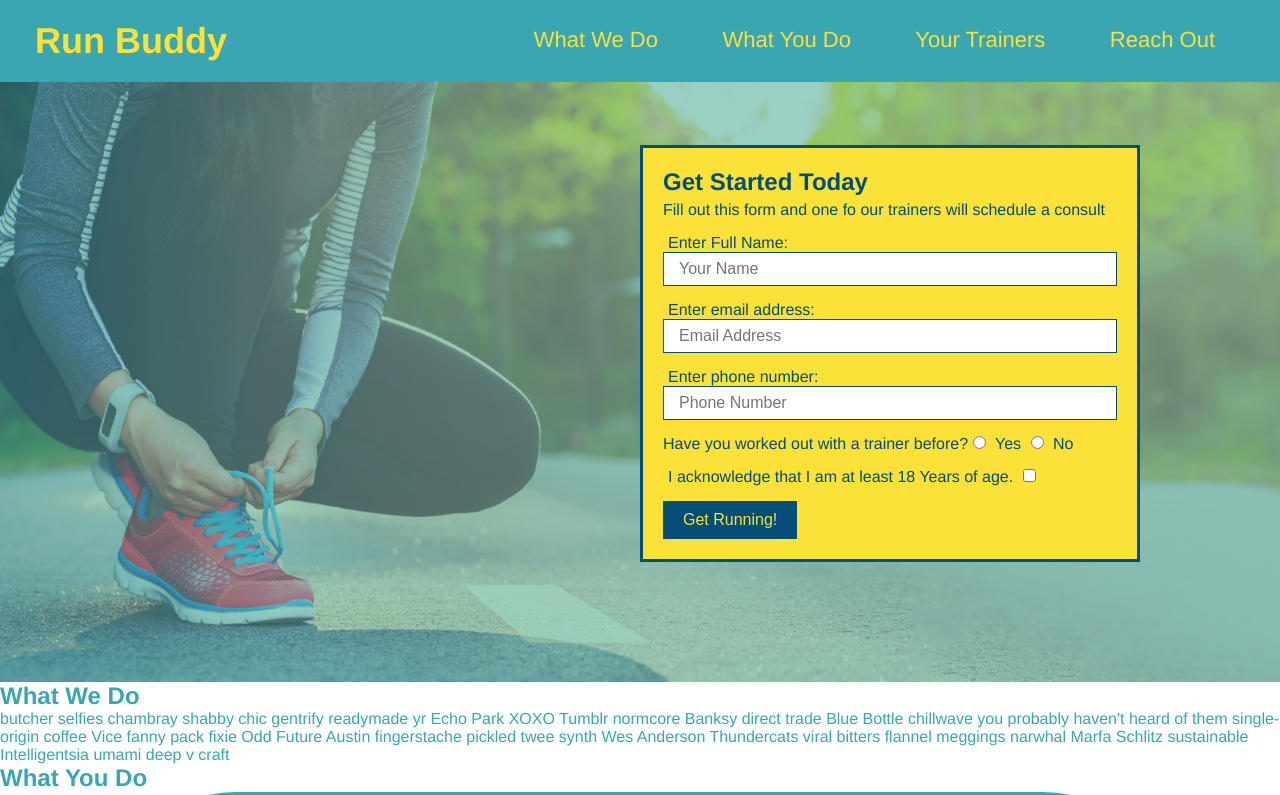
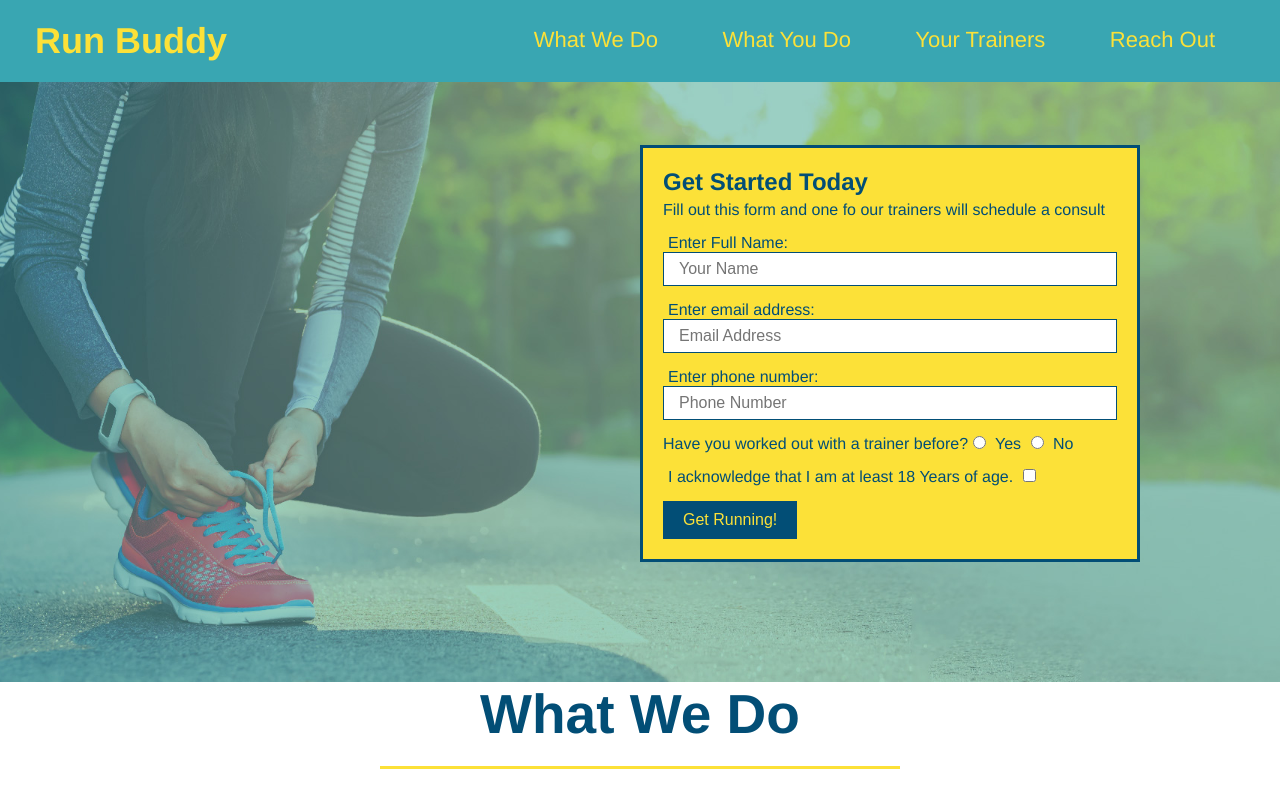
Before and after one commit to EUP1603/Run-Buddy, a plain HTML site: page index.html in a window 1280 px wide. Shown: the top 795 px of the page. Drawn offline with Linux system fonts and the light colour scheme.

Commit message:
style what we do section

```diff
--- a/index.html
+++ b/index.html
@@ -67,7 +67,7 @@
         </form>
       </div>
     </section>
-    <section id="what-we-do">
+    <section id="what-we-do" class="intro">
       <h2>What We Do</h2>
       <p>
         butcher selfies chambray shabby chic gentrify readymade yr Echo Park
--- a/style.css
+++ b/style.css
@@ -122,3 +122,24 @@ button {
   color: #fce138;
   border: none;
 }
+
+.intro {
+  text-align: center;
+}
+.intro h2 {
+  font-size: 55px;
+  color: #024e76;
+  margin-bottom: 35px;
+  padding: 0 100px 20px 100px;
+  border-bottom: 3px solid #fce138;
+  display: inline-block;
+}
+
+.intro p {
+  line-height: 1.7;
+  color: #39a6b2;
+  width: 80%;
+  font-size: 20px;
+  display: inline-block;
+  margin: 0 auto;
+}
```
